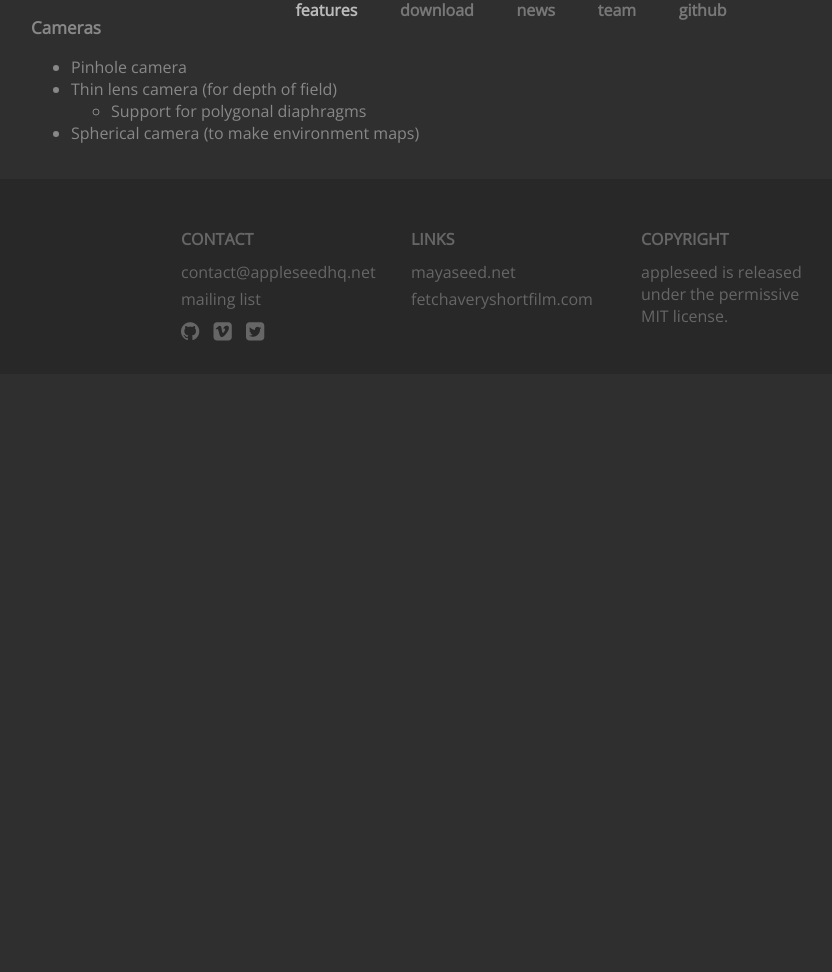
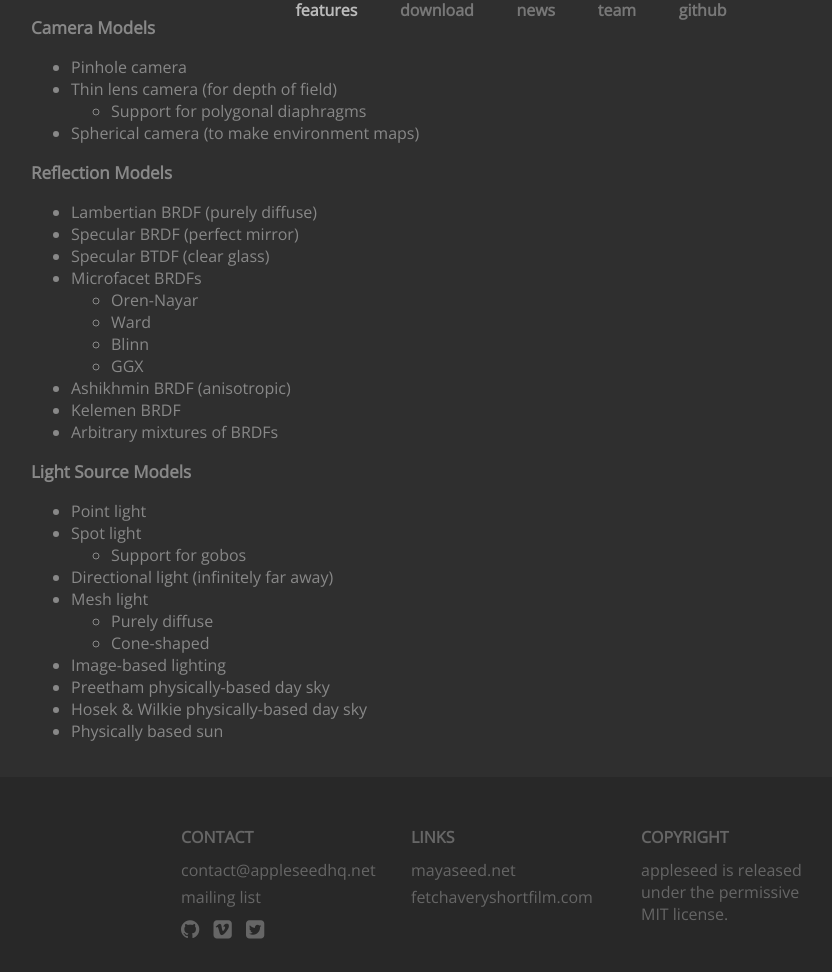
Before and after one commit to appleseedhq/appleseedhq.github.io, a Jekyll site: the page built from features.md, in a window 1280 px wide. Shown: the part 366-1338 px from the top of the page, without its empty margins (129-961 px from the left). Built offline with Jekyll 4.4.1, drawn with Linux system fonts in a browser that asks for light colours; nearby versions of some CDN libraries; before the commit the page ends 900 px from its top, so only the background shows below that.

Commit message:
started to populate features page.

```diff
--- a/features.md
+++ b/features.md
@@ -10,9 +10,37 @@ title: appleseed features
 * Light Tracing
 * Stochastic Progressive Photon Mapping (SPPM)
 
-### Cameras
+### Camera Models
 
 * Pinhole camera
 * Thin lens camera (for depth of field)
   - Support for polygonal diaphragms
 * Spherical camera (to make environment maps)
+
+### Reflection Models
+
+* Lambertian BRDF (purely diffuse)
+* Specular BRDF (perfect mirror)
+* Specular BTDF (clear glass)
+* Microfacet BRDFs
+  - Oren-Nayar
+  - Ward
+  - Blinn
+  - GGX
+* Ashikhmin BRDF (anisotropic)
+* Kelemen BRDF
+* Arbitrary mixtures of BRDFs
+
+### Light Source Models
+
+* Point light
+* Spot light
+  - Support for gobos
+* Directional light (infinitely far away)
+* Mesh light
+  - Purely diffuse
+  - Cone-shaped
+* Image-based lighting
+* Preetham physically-based day sky
+* Hosek & Wilkie physically-based day sky
+* Physically based sun
```
